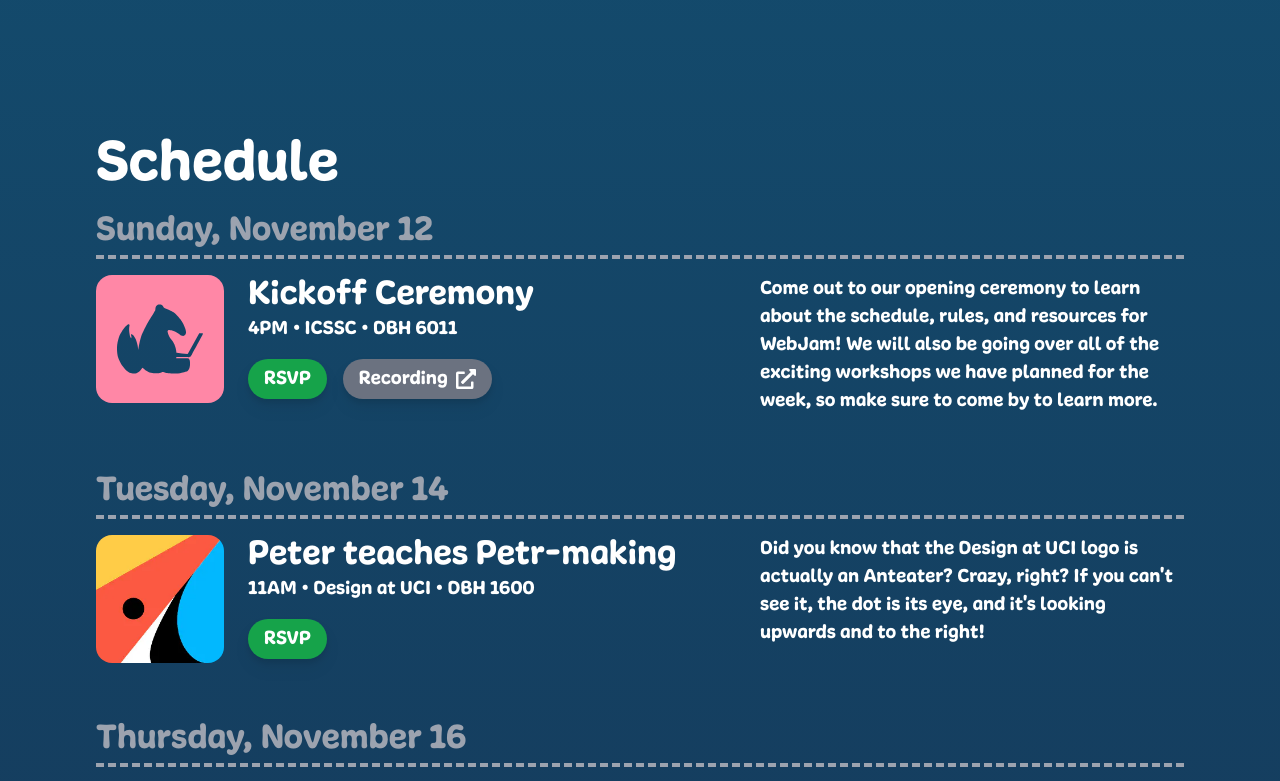
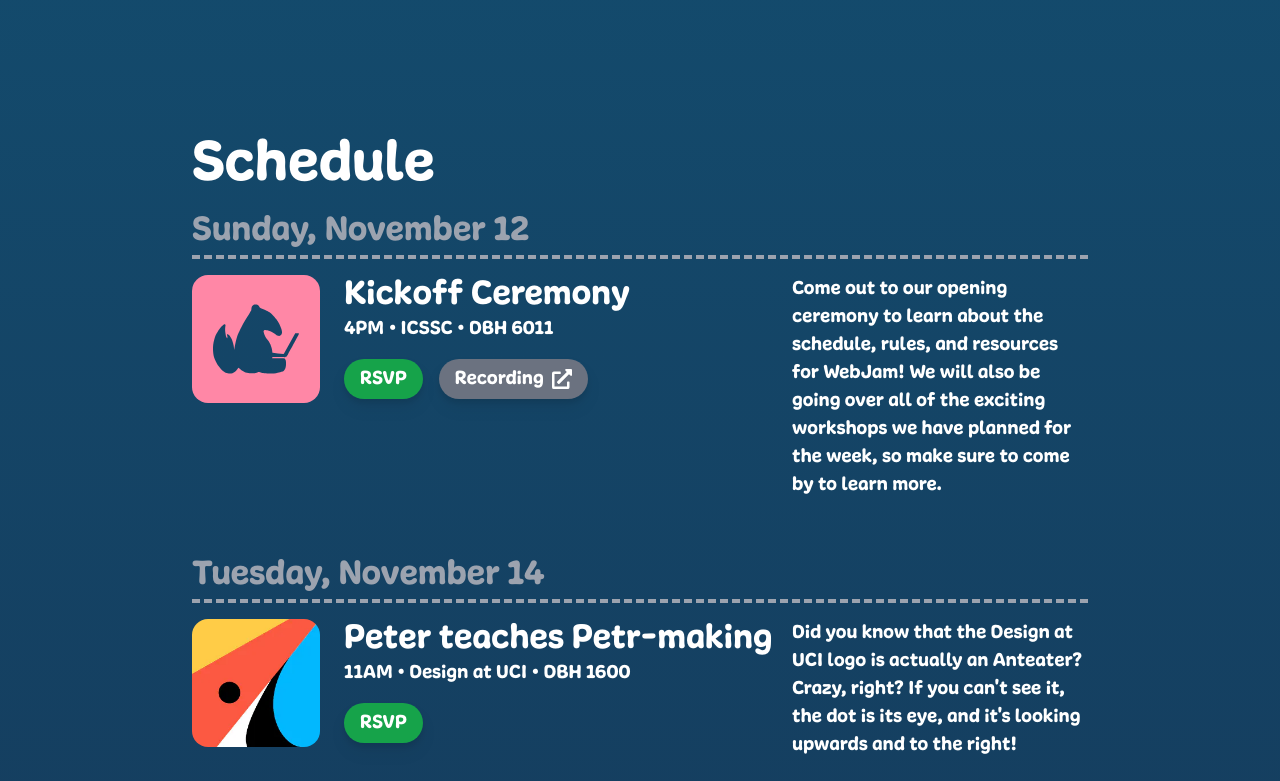
Before and after one commit to icssc/webjam-2023, a Next.js app: page / in a window 1280 px wide. Shown: the part 1240-2021 px from the top of the page. Built offline with nearby package versions, Linux system fonts and the light colour scheme.

Commit message:
Margin changes

```diff
--- a/src/components/events/events.js
+++ b/src/components/events/events.js
@@ -32,11 +32,9 @@ export default function EventsSection() {
   const schedule = EventsData.schedule;
   const sortedSchedule = getSortedSchedule(schedule);
 
-  console.log(sortedSchedule);
-
   return (
     <>
-      <div className="flex flex-col mx-8 md:mx-24 my-10 gap-2 md:gap-4">
+      <div className="flex flex-col mx-8 md:mx-24 lg:mx-36 xl:mx-48 my-10 gap-2 md:gap-4">
         <div className="flex place-content-start text-5xl md:text-6xl">
           Schedule
         </div>
@@ -71,7 +69,7 @@ export default function EventsSection() {
 
                     <div className="flex flex-col gap-4">
                       <div>
-                        <div className="flex text-3xl md:text-4xl text-white md:w-[32rem] lg:w-[20rem] xl:w-[32rem]">
+                        <div className="flex text-3xl md:text-4xl text-white md:w-[28rem] lg:w-[20rem] xl:w-[28rem]">
                           {event.title}
                         </div>
                         <div className="text-lg md:text-xl">
```
